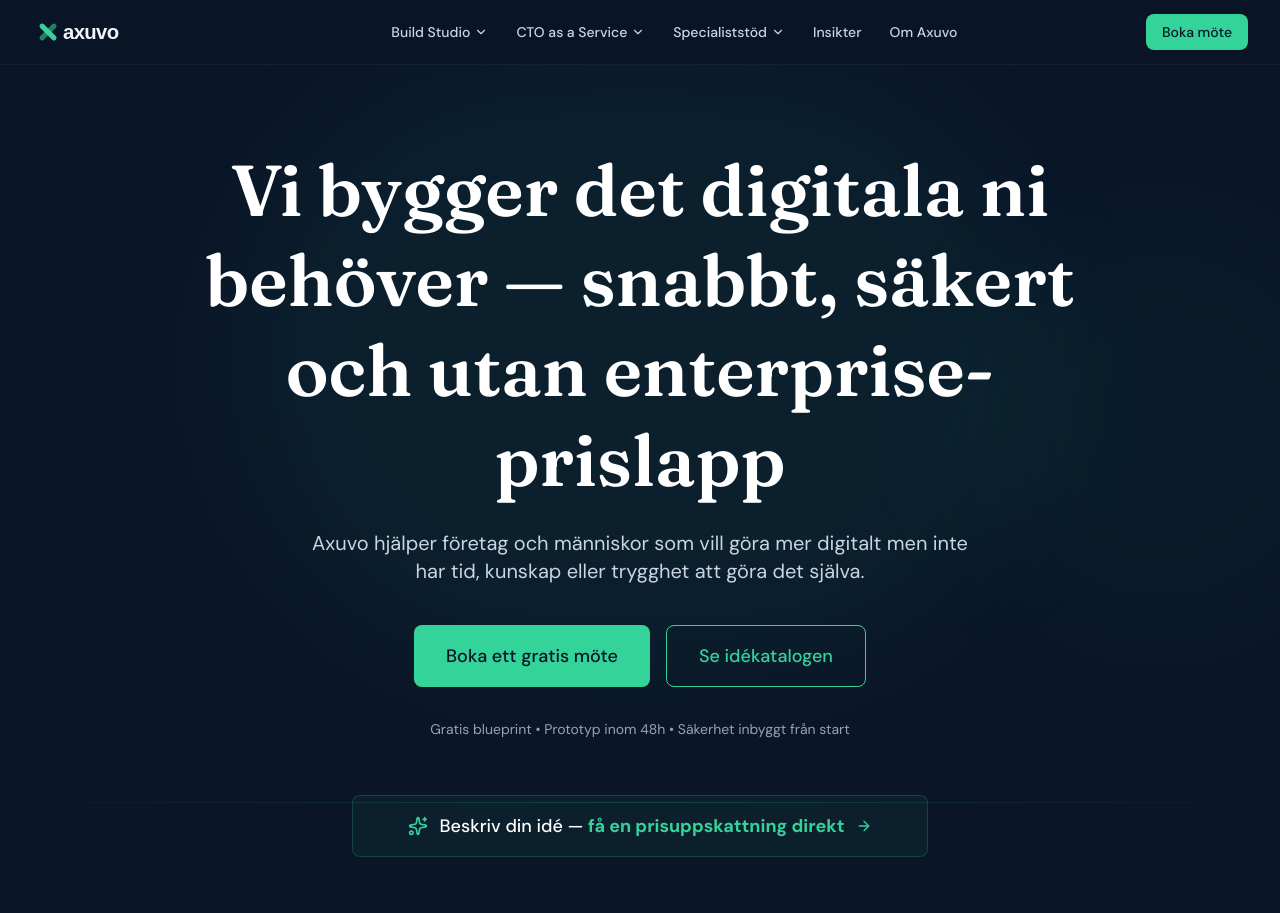
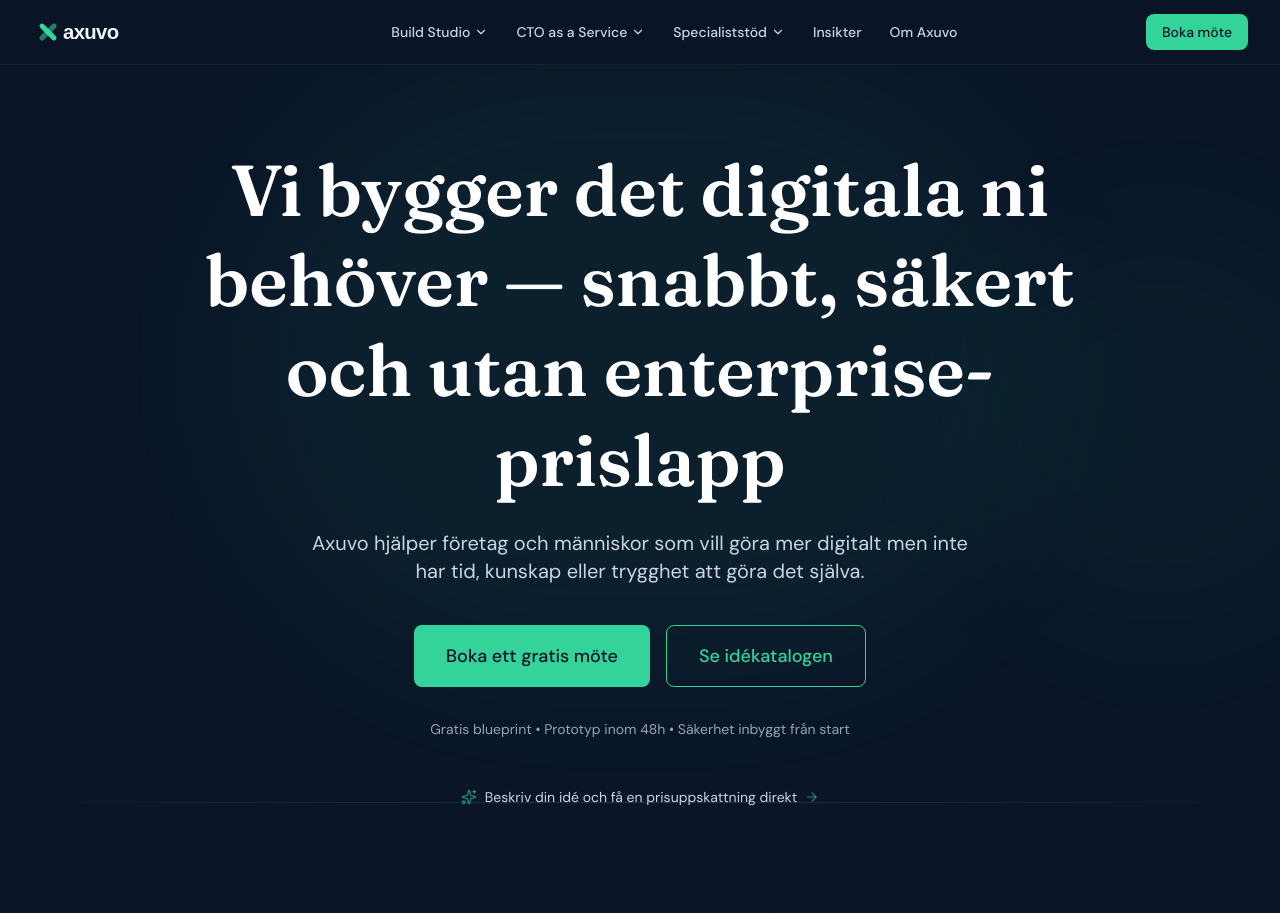
Before and after one commit to englundrobin89/axuvo-web, a Next.js app: page / in a window 1280 px wide. Shown: the top 913 px of the page. Built offline with nearby package versions, Linux system fonts and the light colour scheme.

Commit message:
Make estimator teaser subtle inline link instead of oversized button
Co-Authored-By: Claude Opus 4.6 <noreply@anthropic.com>

```diff
--- a/src/app/page.tsx
+++ b/src/app/page.tsx
@@ -229,29 +229,16 @@ export default function Home() {
       />
 
       {/* Estimator Teaser */}
-      <section className="pb-12 lg:pb-16 -mt-2">
-        <Container>
-          <ScrollReveal variant="fade-up">
-            <div className="max-w-xl mx-auto">
-              <Button
-                variant="secondary"
-                size="lg"
-                as="link"
-                href="/build-studio"
-                className="w-full group relative overflow-hidden border-mint/20 hover:border-mint/40 bg-mint/5 hover:bg-mint/10"
-              >
-                <span className="flex items-center justify-center gap-3">
-                  <Sparkles className="w-5 h-5 text-mint" />
-                  <span className="text-white">
-                    Beskriv din idé — <span className="text-mint font-semibold">få en prisuppskattning direkt</span>
-                  </span>
-                  <ArrowRight className="w-4 h-4 text-mint group-hover:translate-x-1 transition-transform" />
-                </span>
-              </Button>
-            </div>
-          </ScrollReveal>
-        </Container>
-      </section>
+      <div className="text-center -mt-4 pb-10">
+        <a
+          href="/build-studio"
+          className="inline-flex items-center gap-2 text-sm text-silver hover:text-mint transition-colors group"
+        >
+          <Sparkles className="w-4 h-4 text-mint/60 group-hover:text-mint" />
+          Beskriv din idé och få en prisuppskattning direkt
+          <ArrowRight className="w-3.5 h-3.5 text-mint/60 group-hover:text-mint group-hover:translate-x-0.5 transition-all" />
+        </a>
+      </div>
 
       {/* Quick Summary Section */}
       <ScrollReveal variant="fade-up">
```
